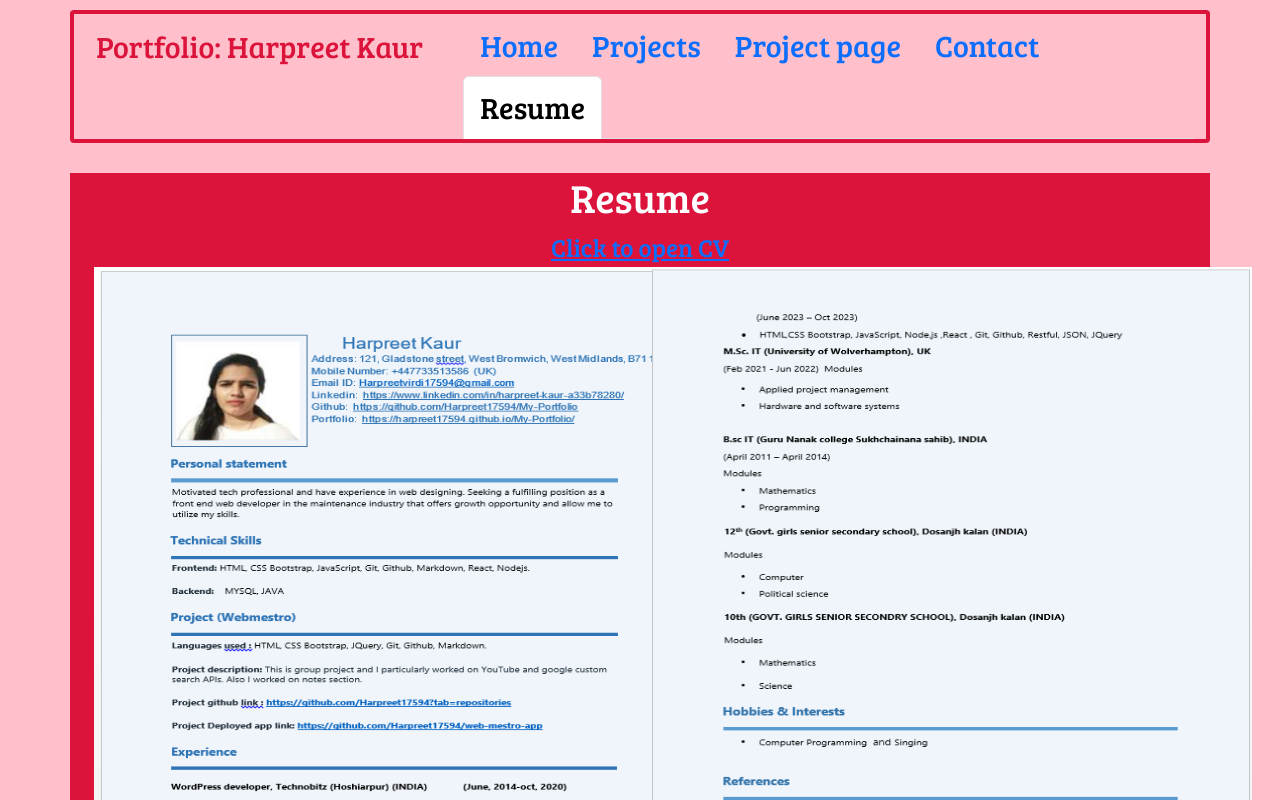
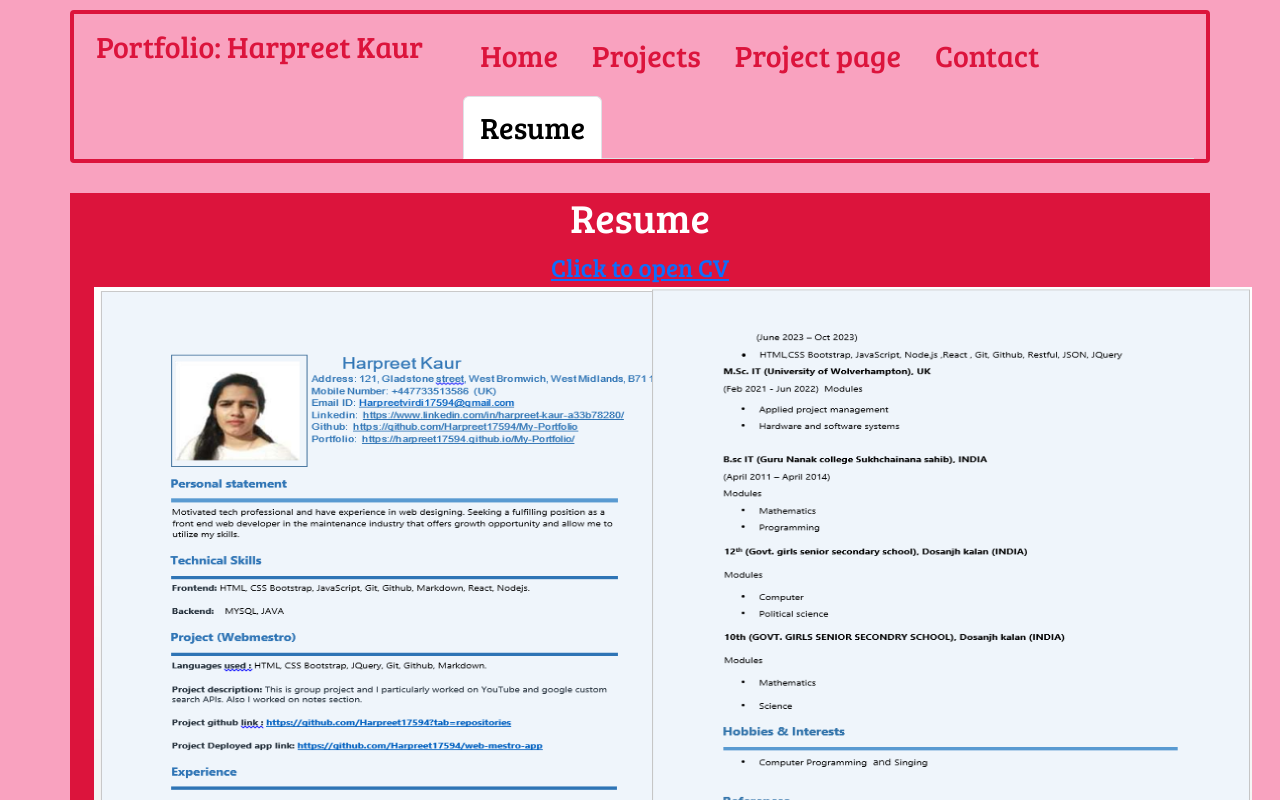
Before and after one commit to Harpreet17594/Modern-Development-with-React-React-Portfolio, a React (Vite) app: page /resume in a window 1280 px wide. Shown: the top 800 px of the page. Built offline with nearby package versions, Linux system fonts and the light colour scheme.

Commit message:
navbar font color changed

```diff
--- a/index.html
+++ b/index.html
@@ -16,7 +16,7 @@
     <meta name="viewport" content="width=device-width, initial-scale=1.0" />
     <title>Vite + React</title>
   </head>
-  <body style="background: linear-gradient(45deg, pink, pink)">
+  <body style="background-color: rgb(249, 162, 191)">
     <div id="root"></div>
     <script type="module" src="/src/main.jsx"></script>
   </body>
--- a/src/components/NavTabs.jsx
+++ b/src/components/NavTabs.jsx
@@ -21,12 +21,12 @@ function NavTabs() {
       </div>
     <div className='col-lg-8'>
     <ul className="nav nav-tabs ">
-      <li className="nav-item">
+      <li className="nav-item" >
         <NavLink
           to="/"
           end
           className={({ isActive }) =>
-            isActive ? 'nav-link active' : 'nav-link'
+            isActive ? 'nav-link active myfont' : 'nav-link myfont'
           }
         >
           Home
@@ -36,7 +36,7 @@ function NavTabs() {
         <NavLink
           to="projects"
           className={({ isActive }) =>
-            isActive ? 'nav-link active' : 'nav-link'
+            isActive ? 'nav-link active myfont' : 'nav-link myfont'
           }
         >
           Projects
@@ -46,7 +46,7 @@ function NavTabs() {
         <NavLink
           to="projectpage"
           className={({ isActive }) =>
-            isActive ? 'nav-link active' : 'nav-link'
+            isActive ? 'nav-link active myfont' : 'nav-link myfont'
           }
         >
           Project page
@@ -57,7 +57,7 @@ function NavTabs() {
           to="contact"
           end
           className={({ isActive }) =>
-            isActive ? 'nav-link active' : 'nav-link'
+            isActive ? 'nav-link active myfont' : 'nav-link myfont'
           }
         >
           Contact
@@ -67,7 +67,7 @@ function NavTabs() {
         <NavLink
           to="resume"
           className={({ isActive }) =>
-            isActive ? 'nav-link active' : 'nav-link'
+            isActive ? 'nav-link active myfont' : 'nav-link myfont'
           }
         >
           Resume
```
